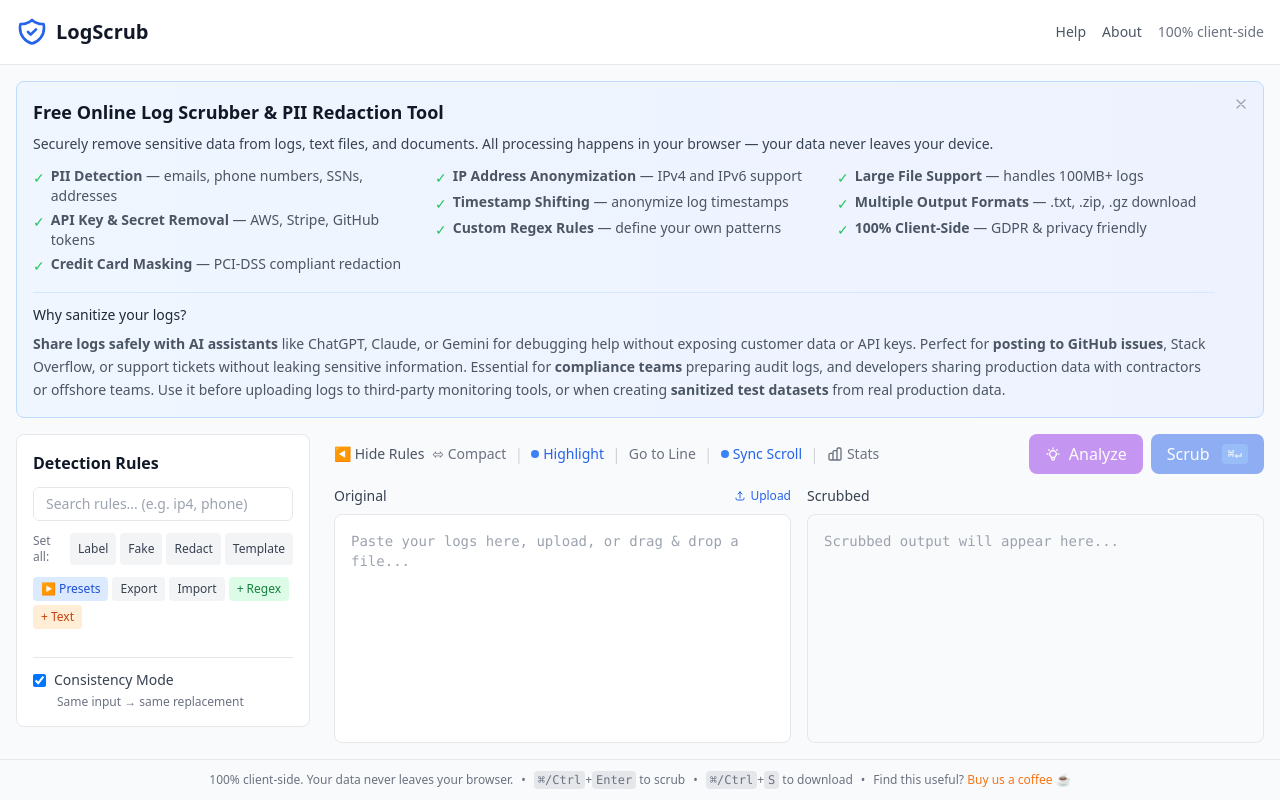
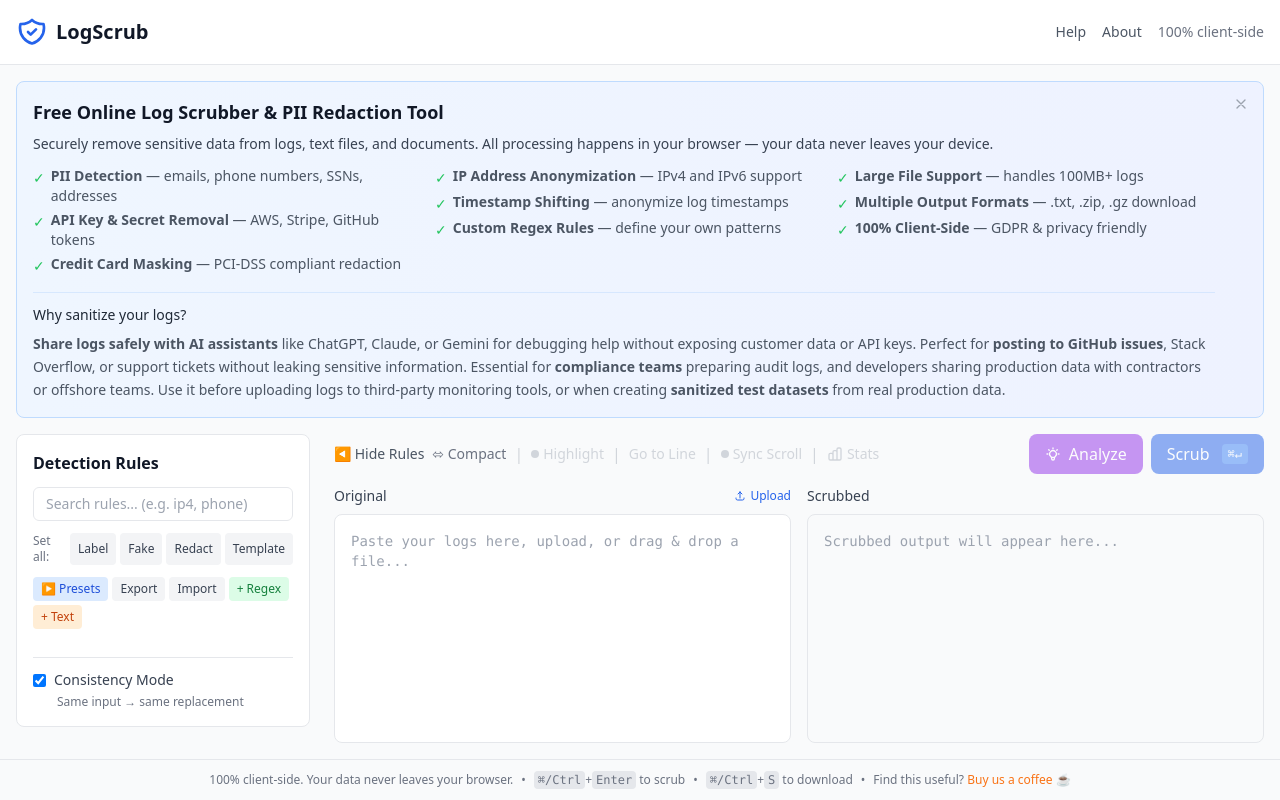
Before and after one commit to skeffling/LogScrub, a React (Vite) app in the folder packages/web/: page / in a window 1280 px wide. Built offline with nearby package versions, Linux system fonts and the light colour scheme.

Commit message:
Disable toolbar controls when no input is loaded
Highlight, Go to Line, Sync Scroll, and Stats buttons are now greyed
out and non-functional when no log file is loaded. Hovering shows
"Load a log file first" tooltip to guide users.

```diff
--- a/packages/web/src/App.tsx
+++ b/packages/web/src/App.tsx
@@ -558,11 +558,17 @@
                 </button>
                 <span className="text-gray-300 dark:text-gray-600 hidden md:inline">|</span>
                 <button
-                  onClick={() => setShowDiffHighlight(!showDiffHighlight)}
-                  className={`text-sm flex items-center gap-1 hidden md:flex ${showDiffHighlight ? 'text-blue-600 dark:text-blue-400' : 'text-gray-500 dark:text-gray-500'}`}
-                  title="Toggle diff highlighting"
+                  onClick={() => input.trim() && setShowDiffHighlight(!showDiffHighlight)}
+                  className={`text-sm flex items-center gap-1 hidden md:flex ${
+                    !input.trim()
+                      ? 'text-gray-300 dark:text-gray-600 cursor-not-allowed'
+                      : showDiffHighlight
+                        ? 'text-blue-600 dark:text-blue-400'
+                        : 'text-gray-500 dark:text-gray-500'
+                  }`}
+                  title={!input.trim() ? 'Load a log file first' : 'Toggle diff highlighting'}
                 >
-                  <span className={`w-2 h-2 rounded-full ${showDiffHighlight ? 'bg-blue-500' : 'bg-gray-400'}`} />
+                  <span className={`w-2 h-2 rounded-full ${!input.trim() ? 'bg-gray-300 dark:bg-gray-600' : showDiffHighlight ? 'bg-blue-500' : 'bg-gray-400'}`} />
                   Highlight
                 </button>
                 <span className="text-gray-300 dark:text-gray-600 hidden md:inline">|</span>
@@ -603,27 +609,41 @@
                   </form>
                 ) : (
                   <button
-                    onClick={() => setShowGoToLine(true)}
-                    className="text-sm text-gray-500 dark:text-gray-500 hover:text-gray-700 dark:hover:text-gray-300 hidden md:block"
-                    title="Go to line (⌘G)"
+                    onClick={() => input.trim() && setShowGoToLine(true)}
+                    className={`text-sm hidden md:block ${
+                      !input.trim()
+                        ? 'text-gray-300 dark:text-gray-600 cursor-not-allowed'
+                        : 'text-gray-500 dark:text-gray-500 hover:text-gray-700 dark:hover:text-gray-300'
+                    }`}
+                    title={!input.trim() ? 'Load a log file first' : 'Go to line (⌘G)'}
                   >
                     Go to Line
                   </button>
                 )}
                 <span className="text-gray-300 dark:text-gray-600 hidden md:inline">|</span>
                 <button
-                  onClick={() => setSyncScroll(!syncScroll)}
-                  className={`text-sm hidden md:flex items-center gap-1 ${syncScroll ? 'text-blue-600 dark:text-blue-400' : 'text-gray-500 dark:text-gray-500 hover:text-gray-700 dark:hover:text-gray-300'}`}
-                  title="Sync scrolling between original and sanitized panes"
+                  onClick={() => input.trim() && setSyncScroll(!syncScroll)}
+                  className={`text-sm hidden md:flex items-center gap-1 ${
+                    !input.trim()
+                      ? 'text-gray-300 dark:text-gray-600 cursor-not-allowed'
+                      : syncScroll
+                        ? 'text-blue-600 dark:text-blue-400'
+                        : 'text-gray-500 dark:text-gray-500 hover:text-gray-700 dark:hover:text-gray-300'
+                  }`}
+                  title={!input.trim() ? 'Load a log file first' : 'Sync scrolling between original and sanitized panes'}
                 >
-                  <span className={`w-2 h-2 rounded-full ${syncScroll ? 'bg-blue-500' : 'bg-gray-400'}`} />
+                  <span className={`w-2 h-2 rounded-full ${!input.trim() ? 'bg-gray-300 dark:bg-gray-600' : syncScroll ? 'bg-blue-500' : 'bg-gray-400'}`} />
                   Sync Scroll
                 </button>
                 <span className="text-gray-300 dark:text-gray-600 hidden md:inline">|</span>
                 <button
-                  onClick={() => setShowStats(true)}
-                  className="text-sm text-gray-500 dark:text-gray-500 hover:text-gray-700 dark:hover:text-gray-300 hidden md:flex items-center gap-1"
-                  title="View detection statistics and download audit reports"
+                  onClick={() => input.trim() && setShowStats(true)}
+                  className={`text-sm hidden md:flex items-center gap-1 ${
+                    !input.trim()
+                      ? 'text-gray-300 dark:text-gray-600 cursor-not-allowed'
+                      : 'text-gray-500 dark:text-gray-500 hover:text-gray-700 dark:hover:text-gray-300'
+                  }`}
+                  title={!input.trim() ? 'Load a log file first' : 'View detection statistics and download audit reports'}
                 >
                   <svg className="w-4 h-4" fill="none" stroke="currentColor" viewBox="0 0 24 24">
                     <path strokeLinecap="round" strokeLinejoin="round" strokeWidth={2} d="M9 19v-6a2 2 0 00-2-2H5a2 2 0 00-2 2v6a2 2 0 002 2h2a2 2 0 002-2zm0 0V9a2 2 0 012-2h2a2 2 0 012 2v10m-6 0a2 2 0 002 2h2a2 2 0 002-2m0 0V5a2 2 0 012-2h2a2 2 0 012 2v14a2 2 0 01-2 2h-2a2 2 0 01-2-2z" />
```
